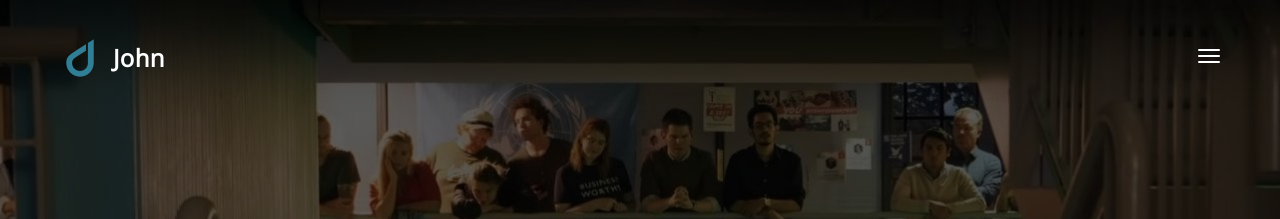
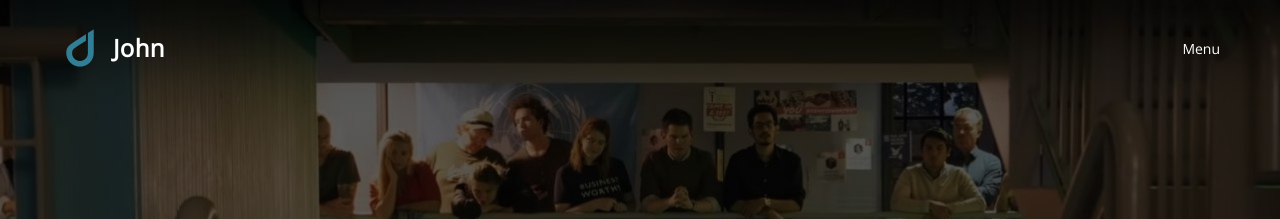
Before and after one commit to thethoughtfulmillennial/thethoughtfulmillennial.github.io, a Jekyll site: the page built from index.html, in a window 1280 px wide. Shown: the top 219 px of the page. Built offline with Jekyll 4.4.1, drawn with Linux system fonts in a browser that asks for light colours; some web fonts are replaced.

Commit message:
Updating style.

```diff
--- a/_layouts/project.html
+++ b/_layouts/project.html
@@ -28,11 +28,11 @@ layout: default
 			</div>
 			<div class="col-project-info col-md-6 my-4">
 				<div class="row">
-					<div class="col-md-6">
+					<div class="col-md-6 pt-4">
 						<h5>Category</h5>
 						<p>{{ page.category }}</p>
 					</div>
-					<div class="col-md-6">
+					<div class="col-md-6 pt-4">
 						<h5>Year</h5>
 						<p>{{ page.date | date: "%Y"}}</p>
 					</div>
--- a/assets/css/style.css
+++ b/assets/css/style.css
@@ -633,7 +633,8 @@ a.brand:focus{
   border-radius: 0;
   background: none;
   border: 0;
-  margin-top:0.8rem;
+  margin-top:0.5rem;
+  color: white;
 }
 
 .navbar-toggle:focus{
@@ -2027,12 +2028,6 @@ a.brand:focus{
     font-size: 14px;
   }
 
-  .navbar{
-    padding:2.7rem 0;
-  }
-
-
-
   /* Sidebar Menu */
 
 
--- a/index.html
+++ b/index.html
@@ -47,9 +47,7 @@ layout: default
 
 	<button type="button" class="navbar-toggle" data-toggle="collapse" data-target="#navbar-collapse"
 		aria-expanded="false">
-		<span class="icon-bar"></span>
-		<span class="icon-bar"></span>
-		<span class="icon-bar"></span>
+		<span>Menu</span>
 	</button>
 </header>
 <div class="copy-bottom white boxed">© John Choque 2020</div>
```
